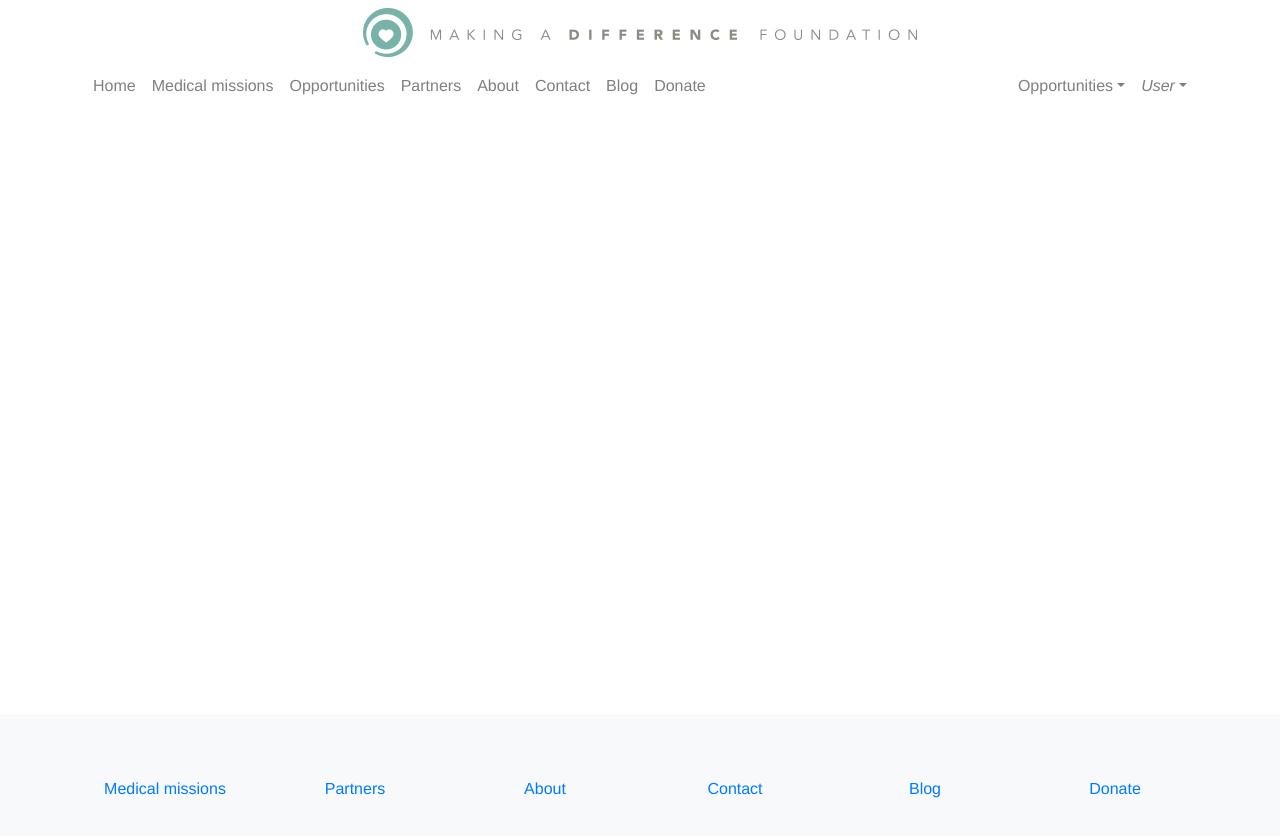
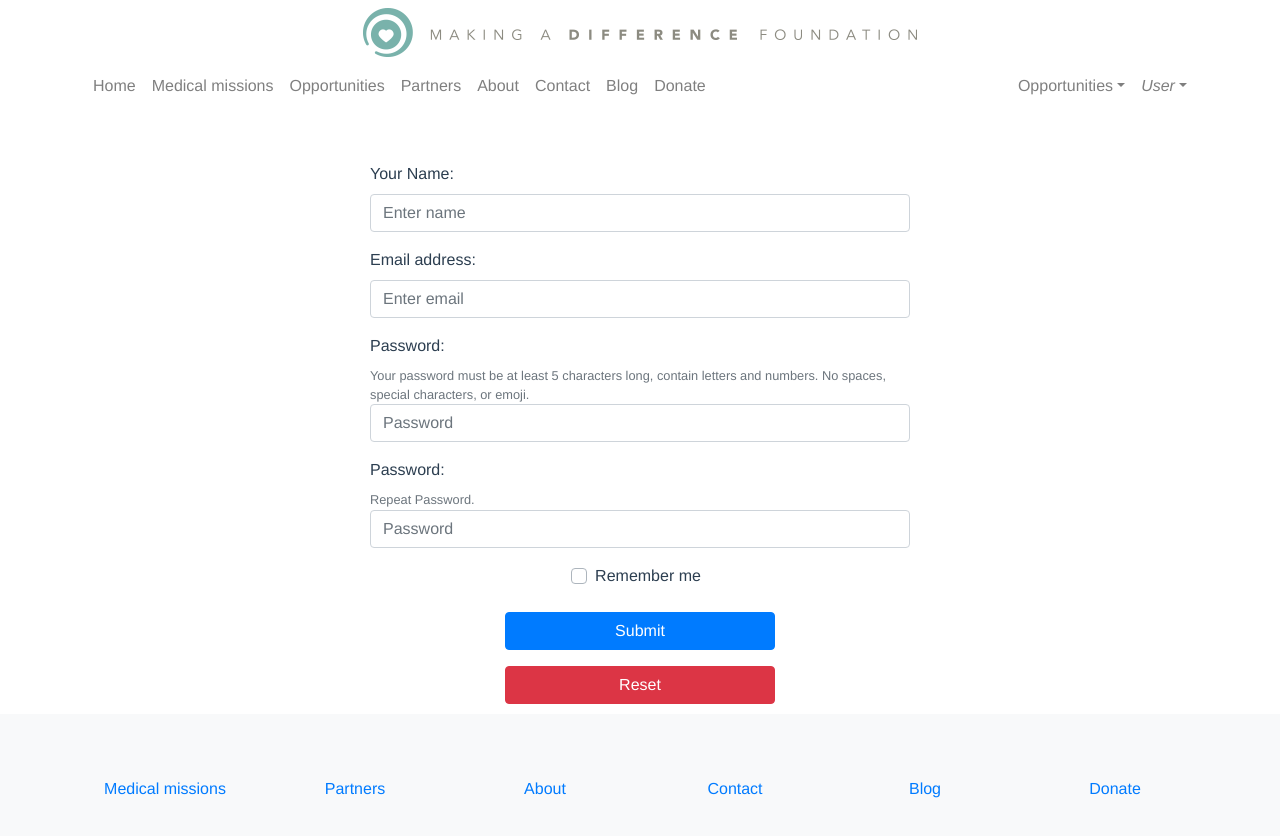
Before and after one commit to More-Cowbell-CHG/madf-volunteer-ui, a Vue app: page /sign-in in a window 1280 px wide. Shown: the top 836 px of the page. Built offline with nearby package versions, Linux system fonts and the light colour scheme.

Commit message:
feature(sign in): create sign in page

```diff
--- a/src/App.vue
+++ b/src/App.vue
@@ -39,7 +39,7 @@
               <template v-slot:button-content>
                 <em>User</em>
               </template>
-              <b-dropdown-item to>Sign in</b-dropdown-item>
+              <b-dropdown-item to="/sign-in">Sign in</b-dropdown-item>
             </b-nav-item-dropdown>
           </b-navbar-nav>
         </b-collapse>
--- a/src/router/index.js
+++ b/src/router/index.js
@@ -32,6 +32,11 @@ const routes = [
     path: '/create/opportunity',
     name: 'Create New Opportunity',
     component: () => import(/* webpackChunkName: "createOpportunity" */ '../views/CreateOpportunity.vue')
+  },
+  {
+    path: '/sign-in',
+    name: 'Sign in',
+    component: () => import('../views/SignIn.vue')
   }
 ]
 
--- /dev/null
+++ b/src/views/SignIn.vue
@@ -0,0 +1,111 @@
+<template>
+  <div>
+    <b-container>
+      <b-row>
+        <b-col class="offset-lg-3 mt-5" lg="6">
+          <b-form @submit="onSubmit" @reset="onReset" v-if="show">
+
+            <b-form-group id="input-group-1" class="text-left" label="Your Name:" label-for="input-1">
+              <b-form-input id="input-1" v-model="$v.form.name.$model" required placeholder="Enter name"></b-form-input>
+              <b-form-invalid-feedback force-show v-if="!$v.form.name.alpha">Name must be charachters.</b-form-invalid-feedback>
+              <b-form-invalid-feedback force-show v-if="!$v.form.name.minLength && $v.form.name.alpha">Name must be have at least 3 letters.</b-form-invalid-feedback>
+            </b-form-group>
+
+            <b-form-group id="input-group-2" class="text-left" label="Email address:" label-for="input-2">
+              <b-form-input id="input-2" v-model="$v.form.email.$model" type="email" required placeholder="Enter email"></b-form-input>
+              <b-form-invalid-feedback force-show v-if="!$v.form.email.email">Please enter a valid email.</b-form-invalid-feedback>
+            </b-form-group>
+
+            <b-form-group id="input-group-3" class="text-left" label="Password:" label-for="input-3">
+              <b-form-text id="password-help-block">
+                Your password must be at least 5 characters long, contain letters and numbers. No spaces, special characters, or emoji.
+              </b-form-text>
+              <b-form-input id="input-3" v-model="$v.form.password.$model" type="password" required placeholder="Password"></b-form-input>
+              <b-form-invalid-feedback force-show v-if="!$v.form.password.minLength">Password must be at least 5 characters long.</b-form-invalid-feedback>
+            </b-form-group>
+            <b-form-group id="input-group-3" class="text-left" label="Password:" label-for="input-3">
+              <b-form-text id="password-help-block">
+                Repeat Password.
+              </b-form-text>
+              <b-form-input id="input-3" v-model="$v.form.repeatPassword.$model" type="password" required placeholder="Password"></b-form-input>
+              <b-form-invalid-feedback force-show v-if="!$v.form.repeatPassword.sameAsPassword && $v.form.repeatPassword.$model != ''">Passwords Do not match.</b-form-invalid-feedback>
+            </b-form-group>
+
+            <b-form-group id="input-group-4">
+               <b-form-checkbox-group v-model="form.checked" id="checkboxes-4">
+                 <b-form-checkbox class="mb-2 mr-sm-2 mb-sm-0">Remember me</b-form-checkbox>
+              </b-form-checkbox-group>
+            </b-form-group>
+
+            <b-button class="my-2 mx-1 w-50" type="submit" variant="primary">Submit</b-button>
+            <b-button class="my-2 mx-1 w-50" type="reset" variant="danger">Reset</b-button>
+          </b-form>
+        </b-col>
+      </b-row>
+    </b-container>
+  </div>
+</template>
+
+<script>
+import Vue from 'vue';
+import Vuelidate from 'vuelidate';
+import { required, sameAs, minLength, email, helpers } from 'vuelidate/lib/validators';
+const alpha = helpers.regex('alpha', /^[A-Za-z\s]{1,}[.-]{0,1}[A-Za-z\s]{0,}$/);
+Vue.use(Vuelidate);
+
+export default {
+  data() {
+    return {
+      form: {
+        name: "",
+        email: "",
+        password: "",
+        repeatPassword: "",
+        checked: []
+      },
+      show: true
+    }
+  },
+  validations: {
+    form: {
+      name: {
+        required,
+        alpha,
+        minLength: minLength(3)
+      },
+      email: {
+        required,
+        email,
+        minLength: minLength(3)
+      },
+      password: {
+        required,
+        minLength: minLength(5)
+      },
+      repeatPassword: {
+        sameAsPassword: sameAs('password')
+      }
+    }
+	},
+  methods: {
+    onSubmit(evt) {
+      evt.preventDefault();
+      alert(JSON.stringify(this.form));
+    },
+    onReset(evt) {
+      evt.preventDefault();
+      // Reset form values
+      this.form.name = "";
+      this.form.email = "";
+      this.form.password = null;
+      this.form.repeatPassword = null;
+      this.form.checked = [];
+      // Trick to reset/clear native browser form validation state
+      this.show = false;
+      this.$nextTick(() => {
+        this.show = true;
+      });
+    }
+  }
+};
+</script>
```
